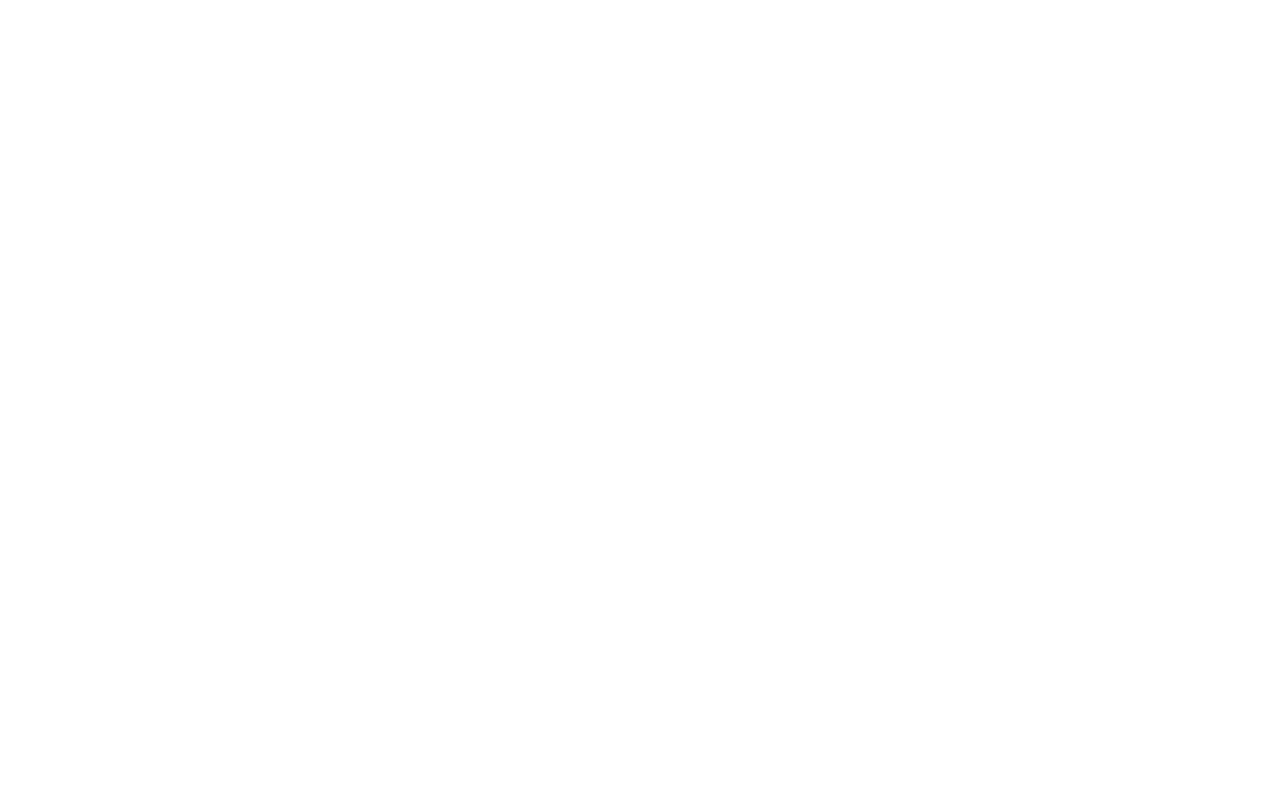
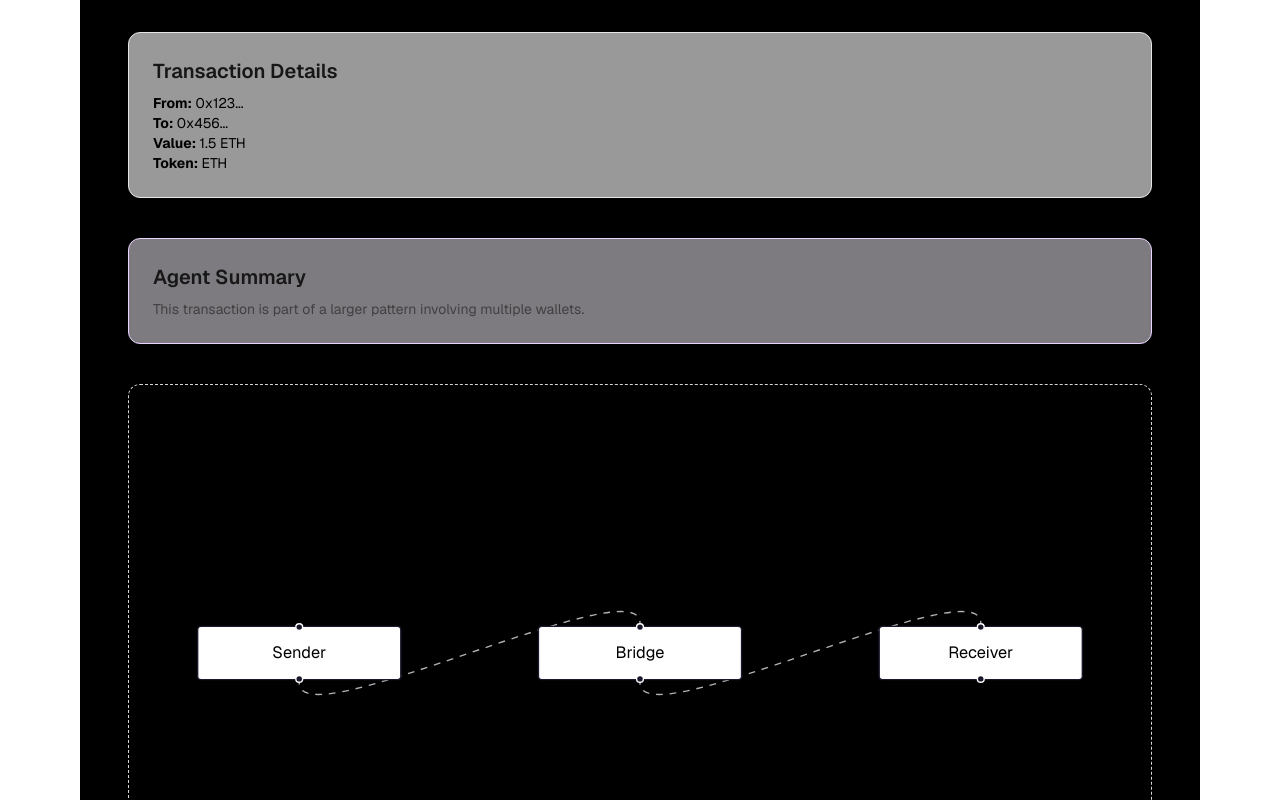
Before and after one commit to heycalebszn/TraceIQ, a Next.js app: page / in a window 1280 px wide. Shown: the part 1120-1920 px from the top of the page. Before the commit the page ends 1119 px from the top, so only its background shows below. Built offline with nearby package versions, Linux system fonts and the light colour scheme.

Commit message:
feat: react flow implemted

```diff
--- a/package.json
+++ b/package.json
@@ -10,6 +10,7 @@
   },
   "dependencies": {
     "@tabler/icons-react": "^3.34.1",
+    "@xyflow/react": "^12.8.2",
     "clsx": "^2.1.1",
     "motion": "^12.23.11",
     "next": "15.4.4",
--- a/src/app/page.tsx
+++ b/src/app/page.tsx
@@ -1,6 +1,7 @@
 import { MarketingNavbar } from "@/components/layouts/MarketingNavbar";
 import { Hero } from "@/components/layouts/Hero";
 import { HowItWorksSection } from "@/components/layouts/HowItWorksSection";
+import { ResultSection } from "@/components/layouts/ResultSection";
 
 export default function Home() {
   return (
@@ -8,6 +9,17 @@
       <MarketingNavbar />
       <Hero />
       <HowItWorksSection />
+      <ResultSection
+        visible={true}
+        data={{
+          from: "0x123...",
+          to: "0x456...",
+          value: "1.5 ETH",
+          token: "ETH",
+          summary:
+            "This transaction is part of a larger pattern involving multiple wallets.",
+        }}
+      />
     </div>
   );
 }
--- a/src/components/layouts/Hero.tsx
+++ b/src/components/layouts/Hero.tsx
@@ -6,7 +6,7 @@
 export const Hero = () => {
   return (
     <HeroHighlight>
-      <div className="text-center max-w-3xl mx-auto space-y-8">
+      <div className="text-center max-w-7xl mx-auto space-y-8">
         <h1 className="text-4xl sm:text-6xl font-bold text-black dark:text-white">
           <Highlight>Trace blockchain transactions</Highlight> across chains with AI.
         </h1>
--- /dev/null
+++ b/src/components/layouts/ResultSection.tsx
@@ -0,0 +1,112 @@
+"use client";
+import { motion } from "framer-motion";
+import { cn } from "@/lib/utils";
+import { useState, useEffect } from "react";
+import { TransactionGraph } from "@/components/layouts/TransactionGraph";
+import { Node, Edge } from "@xyflow/react";
+
+interface ResultSectionProps {
+  visible: boolean;
+  data?: {
+    from: string;
+    to: string;
+    value: string;
+    token: string;
+    summary: string;
+  };
+}
+
+export const ResultSection = ({ visible, data }: ResultSectionProps) => {
+  const [loading, setLoading] = useState(true);
+
+  // Example graph data
+  const exampleNodes: Node[] = [
+    { id: "1", position: { x: 0, y: 0 }, data: { label: "Sender" } },
+    { id: "2", position: { x: 250, y: 0 }, data: { label: "Bridge" } },
+    { id: "3", position: { x: 500, y: 0 }, data: { label: "Receiver" } },
+  ];
+
+  const exampleEdges: Edge[] = [
+    { id: "e1-2", source: "1", target: "2", animated: true },
+    { id: "e2-3", source: "2", target: "3", animated: true },
+  ];
+
+  useEffect(() => {
+    if (visible) {
+      const timeout = setTimeout(() => setLoading(false), 1500);
+      return () => clearTimeout(timeout);
+    }
+  }, [visible]);
+
+  if (!visible || !data) return null;
+
+  return (
+    <section className="w-full mt-15 px-6 py-16 bg-black">
+      <div className="max-w-5xl mx-auto space-y-10">
+        <h2 className="text-3xl font-bold text-center">Analysis Results</h2>
+
+        {/* Transaction Details */}
+        <motion.div
+          initial={{ opacity: 0, y: 30 }}
+          animate={{ opacity: 1, y: 0 }}
+          transition={{ duration: 0.6 }}
+          className="rounded-xl bg-white/60 dark:bg-neutral-900/60 border border-neutral-200 dark:border-neutral-800 shadow-md p-6 backdrop-blur-md"
+        >
+          <h3 className="text-xl font-semibold mb-2 dark:text-white">
+            Transaction Details
+          </h3>
+          <p className="text-sm text-black dark:text-neutral-400">
+            <strong>From:</strong> {data.from} <br />
+            <strong>To:</strong> {data.to} <br />
+            <strong>Value:</strong> {data.value} <br />
+            <strong>Token:</strong> {data.token}
+          </p>
+        </motion.div>
+
+        {/* Summary */}
+        <motion.div
+          initial={{ opacity: 0, y: 30 }}
+          animate={{ opacity: 1, y: 0 }}
+          transition={{ duration: 0.7, delay: 0.2 }}
+          className="rounded-xl bg-purple-50/50 dark:bg-neutral-900/60 border border-purple-200 dark:border-neutral-800 shadow-md p-6 backdrop-blur-md"
+        >
+          <h3 className="text-xl font-semibold mb-2 dark:text-white">
+            Agent Summary
+          </h3>
+          <p className="text-sm text-neutral-700 dark:text-neutral-300">
+            {data.summary}
+          </p>
+        </motion.div>
+
+        {/* Graph */}
+        <motion.div
+          initial={{ opacity: 0, scale: 0.95 }}
+          animate={{ opacity: 1, scale: 1 }}
+          transition={{ duration: 0.6, delay: 0.3 }}
+          className="rounded-xl border border-dashed text-black border-neutral-300 dark:border-neutral-700 p-6"
+        >
+          <h3 className="text-xl font-semibold mb-4 dark:text-white text-center">
+            Transaction Path
+          </h3>
+          {loading ? (
+            <div className="flex items-center justify-center py-10">
+              <div className="animate-spin h-8 w-8 border-4 border-purple-400 border-t-transparent rounded-full"></div>
+            </div>
+          ) : (
+            <TransactionGraph nodes={exampleNodes} edges={exampleEdges} />
+          )}
+        </motion.div>
+
+        {/* Download */}
+        <div className="text-center">
+          <button
+            className="mt-4 rounded-lg bg-white px-6 py-2 text-black font-medium shadow-md hover:bg-neutral-800 transition"
+            onClick={() => alert("Download started (mock).")}
+          >
+            Download Report
+          </button>
+        </div>
+      </div>
+    </section>
+  );
+};
--- /dev/null
+++ b/src/components/layouts/TransactionGraph.tsx
@@ -0,0 +1,63 @@
+"use client";
+
+import { useState, useCallback } from "react";
+import {
+  ReactFlow,
+  applyNodeChanges,
+  applyEdgeChanges,
+  addEdge,
+  Node,
+  Edge,
+  OnNodesChange,
+  OnEdgesChange,
+  Connection,
+} from "@xyflow/react";
+import "@xyflow/react/dist/style.css";
+
+interface TransactionGraphProps {
+  nodes: Node[];
+  edges: Edge[];
+}
+
+export const TransactionGraph = ({
+  nodes: initialNodes,
+  edges: initialEdges,
+}: TransactionGraphProps) => {
+  const [nodes, setNodes] = useState<Node[]>(initialNodes);
+  const [edges, setEdges] = useState<Edge[]>(initialEdges);
+
+  const onNodesChange: OnNodesChange = useCallback(
+    (changes) => setNodes((prev) => applyNodeChanges(changes, prev)),
+    []
+  );
+
+  const onEdgesChange: OnEdgesChange = useCallback(
+    (changes) => setEdges((prev) => applyEdgeChanges(changes, prev)),
+    []
+  );
+
+  const onConnect = useCallback(
+    (params: Connection) => setEdges((prev) => addEdge(params, prev)),
+    []
+  );
+
+  return (
+    <div
+      style={{
+        width: "100%",
+        height: "400px",
+        borderRadius: "12px",
+        overflow: "hidden",
+      }}
+    >
+      <ReactFlow
+        nodes={nodes}
+        edges={edges}
+        onNodesChange={onNodesChange}
+        onEdgesChange={onEdgesChange}
+        onConnect={onConnect}
+        fitView
+      />
+    </div>
+  );
+};
```
Also changed, not shown: 1 other file (tests, documents, lock files or other folders).
